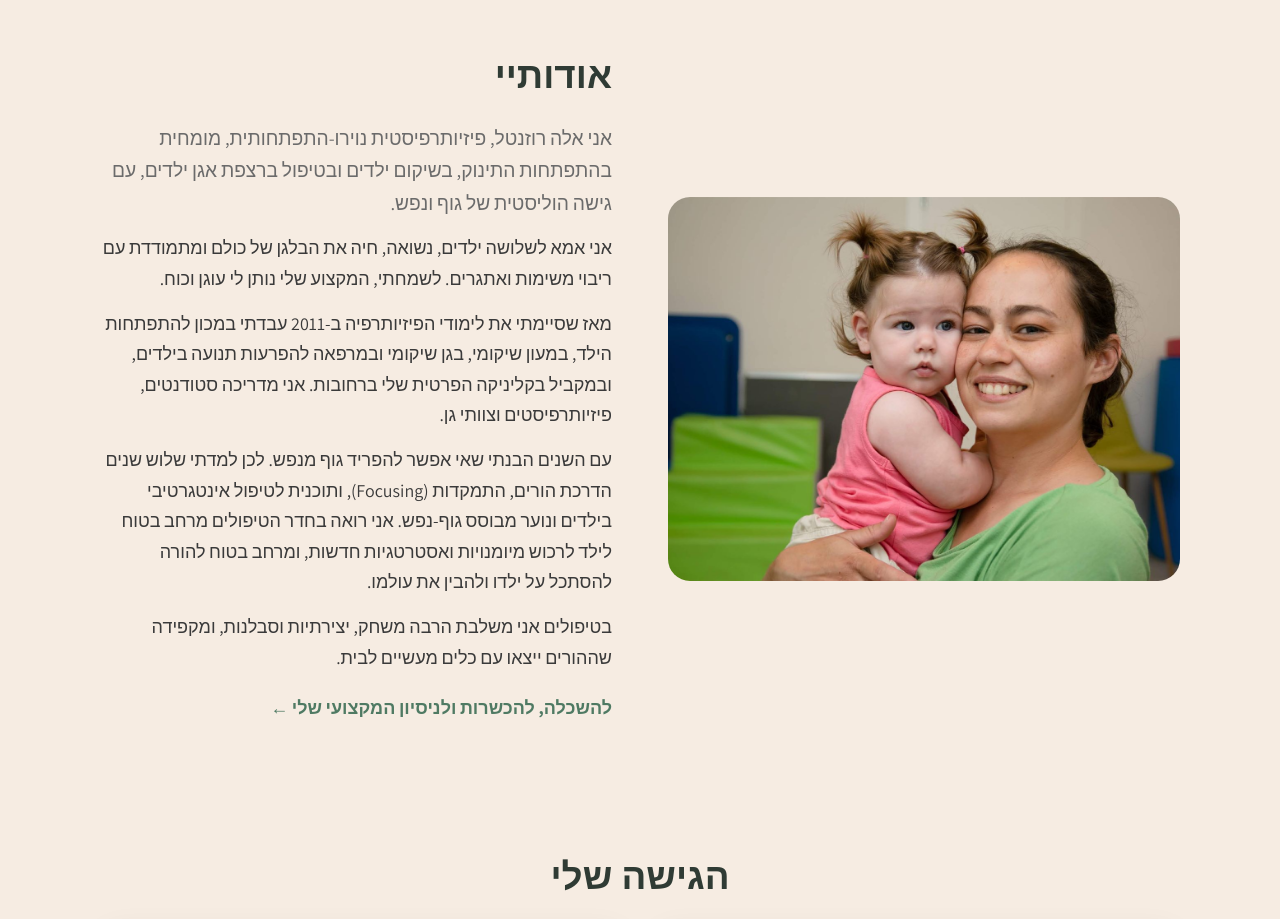
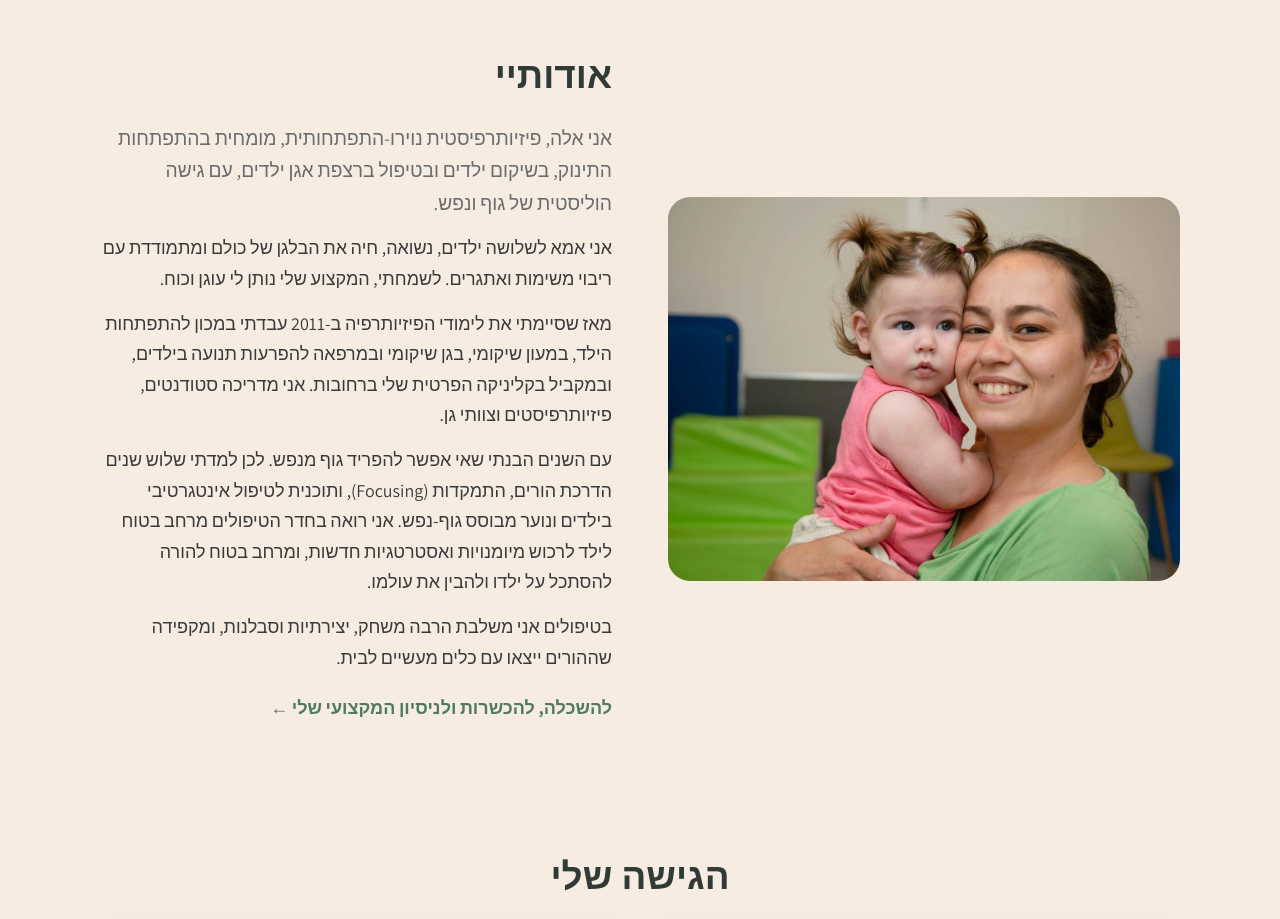
Before and after one commit to galikrosentalik/elawebsite, a plain HTML site: page index.html in a window 1280 px wide. Shown: the part 1280-2199 px from the top of the page. Drawn offline with Linux system fonts and the light colour scheme.

Commit message:
About section: first name only in the intro line
Co-Authored-By: Claude Fable 5 <noreply@anthropic.com>

```diff
--- a/index.html
+++ b/index.html
@@ -100,7 +100,7 @@
         <div class="photo rect"><img src="images/portrait.jpg" alt="אלה רוזנטל עם תינוקת" loading="lazy"></div>
         <div>
           <h2>אודותיי</h2>
-          <p class="lead">אני אלה רוזנטל, פיזיותרפיסטית נוירו-התפתחותית, מומחית בהתפתחות התינוק, בשיקום ילדים ובטיפול ברצפת אגן ילדים, עם גישה הוליסטית של גוף ונפש.</p>
+          <p class="lead">אני אלה, פיזיותרפיסטית נוירו-התפתחותית, מומחית בהתפתחות התינוק, בשיקום ילדים ובטיפול ברצפת אגן ילדים, עם גישה הוליסטית של גוף ונפש.</p>
           <p>אני אמא לשלושה ילדים, נשואה, חיה את הבלגן של כולם ומתמודדת עם ריבוי משימות ואתגרים. לשמחתי, המקצוע שלי נותן לי עוגן וכוח.</p>
           <p>מאז שסיימתי את לימודי הפיזיותרפיה ב-2011 עבדתי במכון להתפתחות הילד, במעון שיקומי, בגן שיקומי ובמרפאה להפרעות תנועה בילדים, ובמקביל בקליניקה הפרטית שלי ברחובות. אני מדריכה סטודנטים, פיזיותרפיסטים וצוותי גן.</p>
           <p>עם השנים הבנתי שאי אפשר להפריד גוף מנפש. לכן למדתי שלוש שנים הדרכת הורים, התמקדות (Focusing), ותוכנית לטיפול אינטגרטיבי בילדים ונוער מבוסס גוף-נפש. אני רואה בחדר הטיפולים מרחב בטוח לילד לרכוש מיומנויות ואסטרטגיות חדשות, ומרחב בטוח להורה להסתכל על ילדו ולהבין את עולמו.</p>
```
